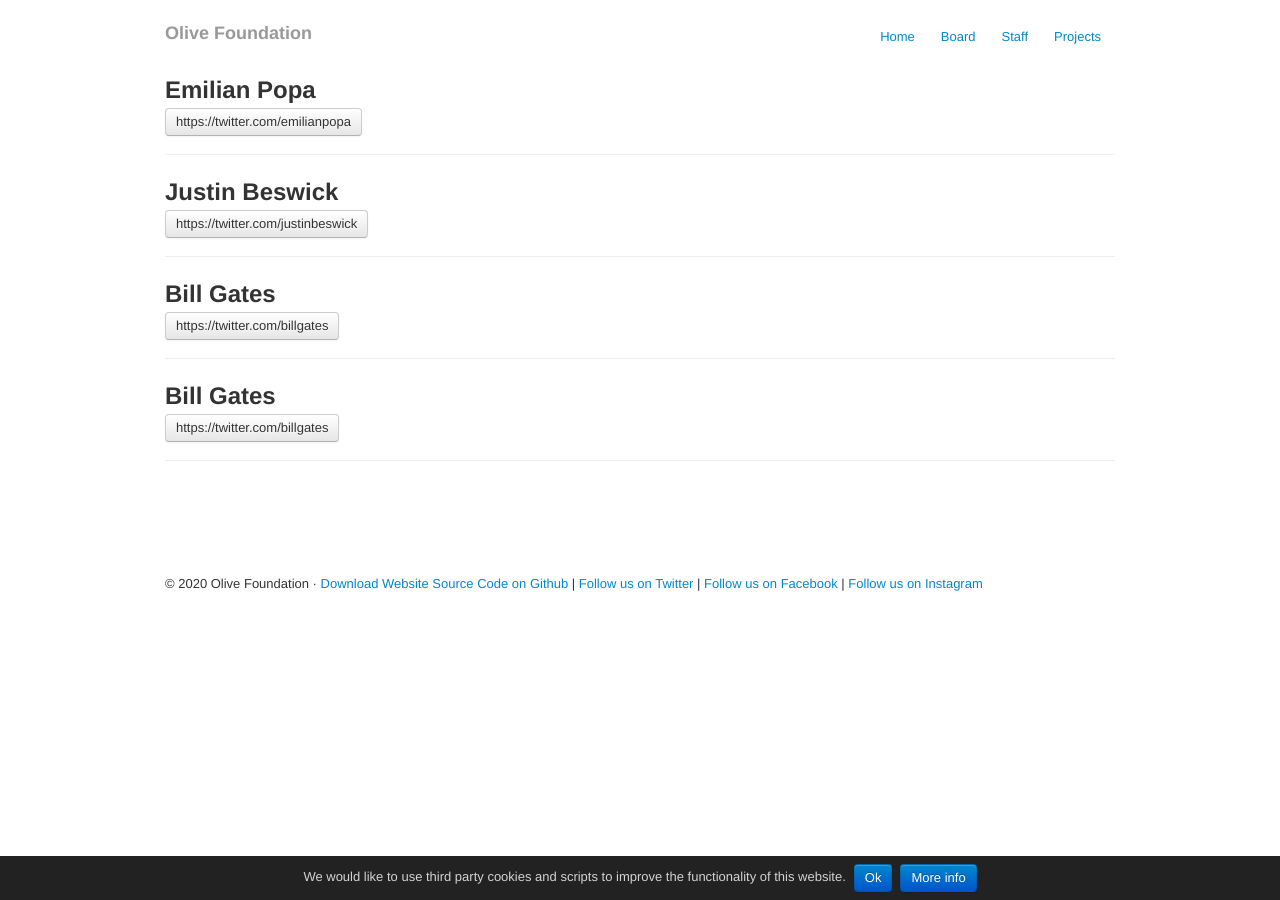
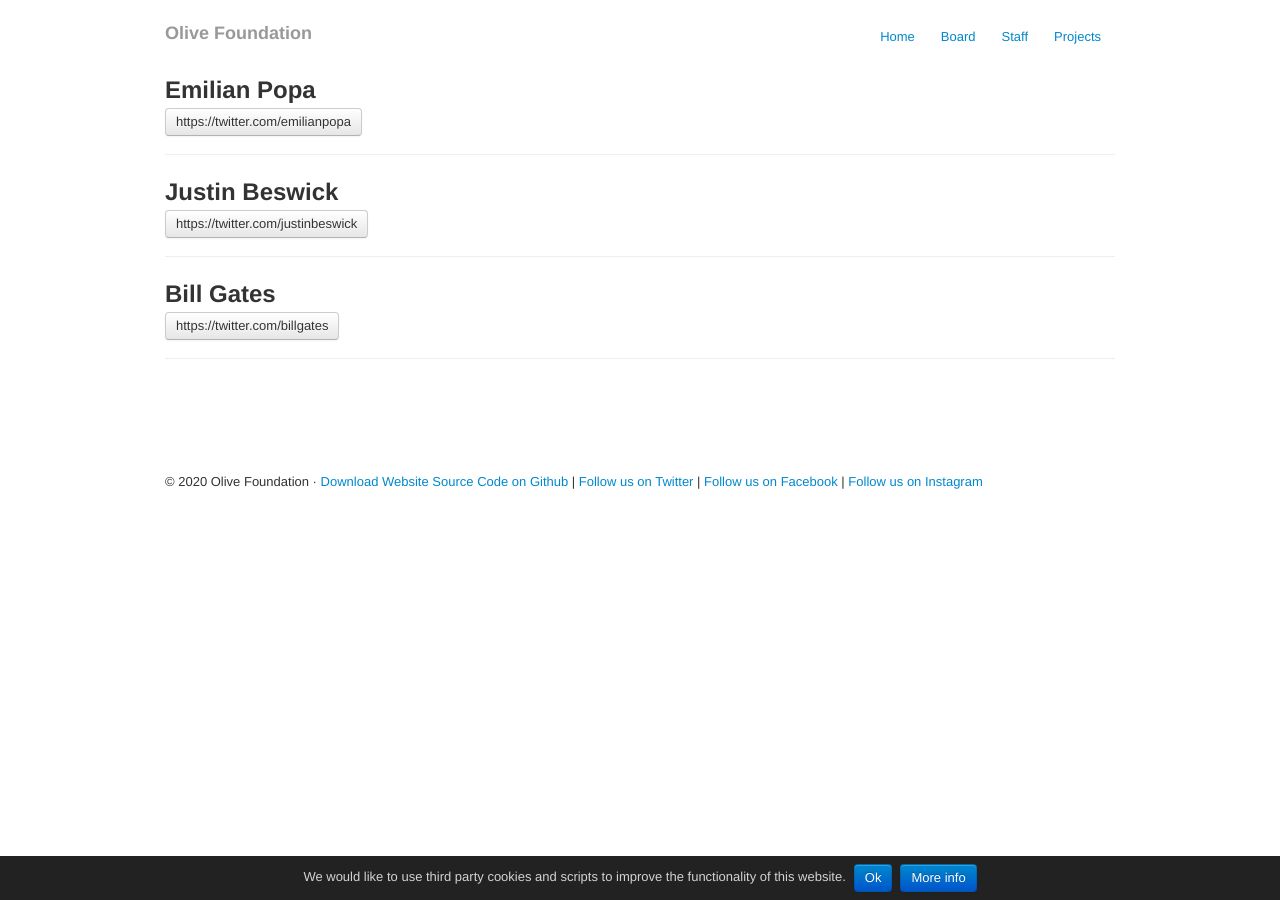
Before and after one commit to olivefoundation/olivefoundation-org, a Jekyll site: the page built from staff.html, in a window 1280 px wide. Built offline with Jekyll 4.4.1, drawn with Linux system fonts in a browser that asks for light colours.

Commit message:
fix error

```diff
--- a/staff.html
+++ b/staff.html
@@ -31,12 +31,4 @@
     </div><!--/span-->
   </div>
 
-  <div class="row-fluid">
-    <div class="span12">
-      <h2>Bill Gates</h2>
-      <p><a target="_blank" class="btn" href="https://twitter.com/billgates">https://twitter.com/billgates</a></p>
-      <hr>
-    </div><!--/span-->
-  </div>
-
 </div>
```
